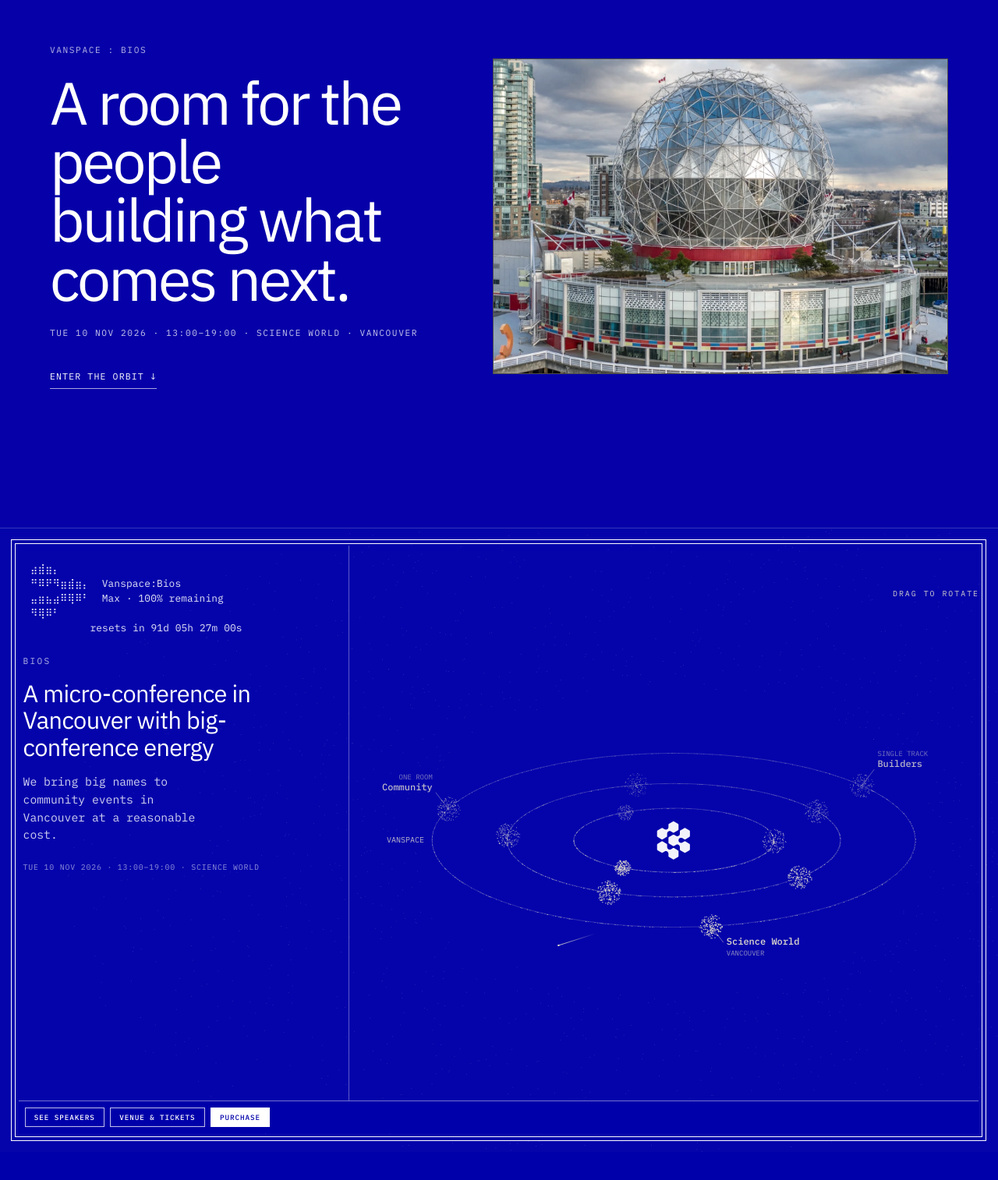
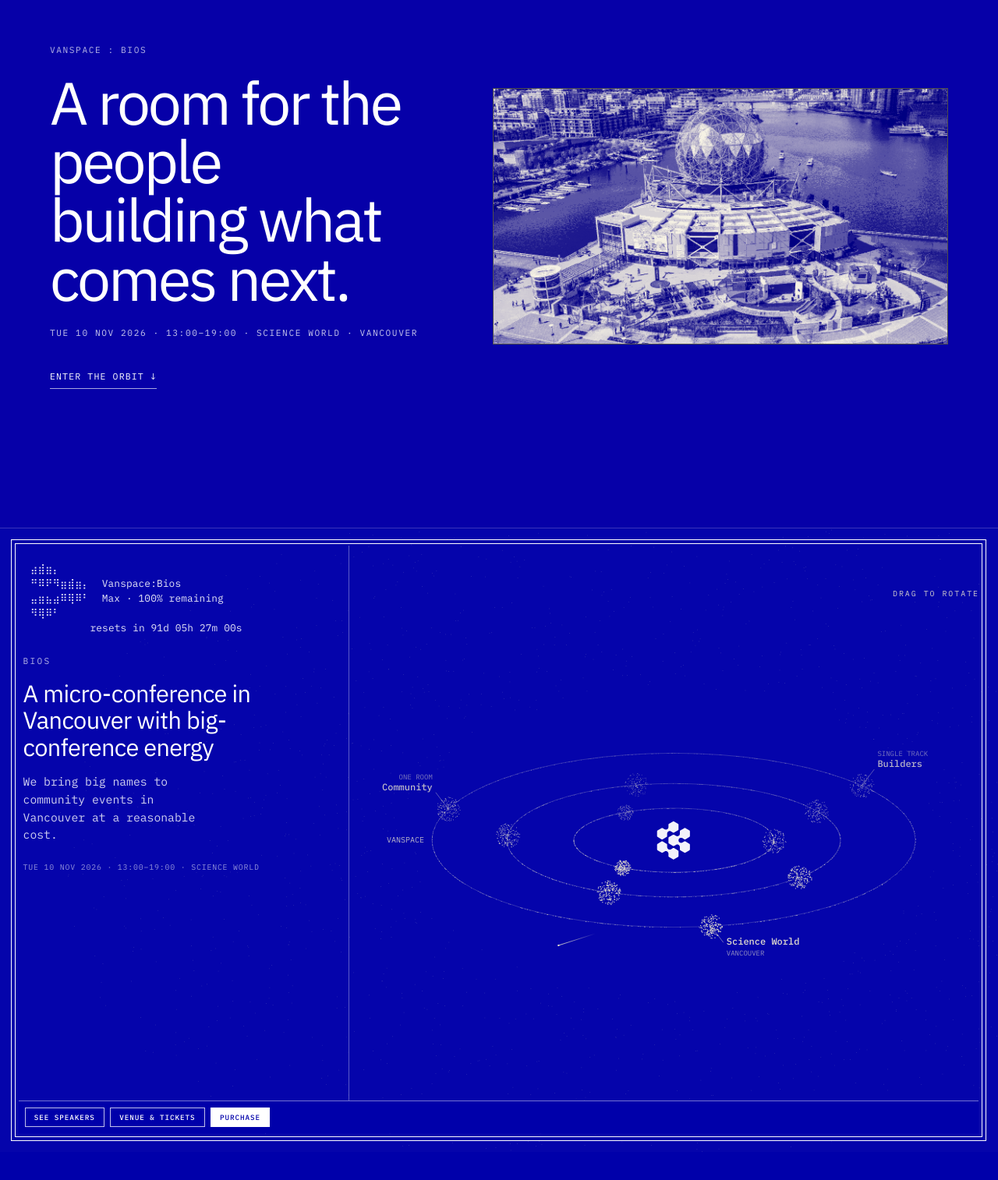
Before and after one commit to Jorybraun/vanspace, a plain HTML site: page site/bios/index.html in a window 1280 px wide. Shown: the part 122-1636 px from the top of the page at 78% size. Drawn offline with Linux system fonts and the light colour scheme; animation ran at ten frames a second.

Commit message:
Use the requested Science World aerial illustration.
Generated with [Devin](https://devin.ai)

Co-Authored-By: Devin <158243242+devin-ai-integration[bot]@users.noreply.github.com>

```diff
--- a/site/bios/index.html
+++ b/site/bios/index.html
@@ -19,15 +19,15 @@
       property="og:description"
       content="Tue 10 Nov 2026 · 1–7pm · Science World, Vancouver. Keynote from Kent C. Dodds, with more speakers to be announced."
     />
-    <meta property="og:image" content="https://vanspace.dev/science-world-hero-photo.jpg" />
-    <meta property="og:image:alt" content="Aerial photograph of Science World, Vancouver." />
+    <meta property="og:image" content="https://vanspace.dev/science-world-aerial-dither-blue.png" />
+    <meta property="og:image:alt" content="Blue dither illustration of Science World, Vancouver." />
     <meta name="twitter:card" content="summary_large_image" />
     <meta name="twitter:title" content="VanSpace — a micro-conference with big-conference energy" />
     <meta
       name="twitter:description"
       content="Tue 10 Nov 2026 · 1–7pm · Science World. Kent C. Dodds and more speakers to be announced."
     />
-    <meta name="twitter:image" content="https://vanspace.dev/science-world-hero-photo.jpg" />
+    <meta name="twitter:image" content="https://vanspace.dev/science-world-aerial-dither-blue.png" />
     <link rel="icon" href="/logo-mark.svg" type="image/svg+xml" />
     <link rel="preconnect" href="https://fonts.googleapis.com" />
     <link rel="preconnect" href="https://fonts.gstatic.com" crossorigin />
@@ -35,7 +35,7 @@
       href="https://fonts.googleapis.com/css2?family=IBM+Plex+Mono:wght@400;500&amp;family=IBM+Plex+Sans:wght@400;500;600;700&amp;display=swap"
       rel="stylesheet"
     />
-    <link rel="stylesheet" href="/styles.css?v=71" />
+    <link rel="stylesheet" href="/styles.css?v=72" />
   </head>
   <body>
     <a class="skip" href="#main">Skip to content</a>
@@ -63,7 +63,7 @@
             <a class="bios-prelude-link" href="#orbit-stage">Enter the orbit ↓</a>
           </div>
           <figure class="bios-prelude-figure">
-            <img src="/science-world-hero-photo.jpg" alt="Aerial photograph of Science World, Vancouver" width="1574" height="1090" loading="eager" decoding="async" />
+            <img src="/science-world-aerial-dither-blue.png" alt="Blue dither illustration of Science World, Vancouver" width="1574" height="1090" loading="eager" decoding="async" />
           </figure>
         </div>
       </section>
@@ -76,7 +76,7 @@
 
           <canvas
             id="orbit-canvas"
-            data-src="/science-world-hero-photo.jpg"
+            data-src="/science-world-aerial-dither-blue.png"
             aria-label="Interactive VanSpace programme map. Drag to rotate. Schedule and tickets are also available further down the page without this animation."
           ></canvas>
 
@@ -96,7 +96,7 @@
                 </div>
               </div>
               <div class="poster-art-frame">
-                <img class="poster-art" src="/science-world-hero-photo.jpg" alt="Aerial photograph of Science World, Vancouver" />
+                <img class="poster-art" src="/science-world-aerial-dither-blue.png" alt="Blue dither illustration of Science World, Vancouver" />
                 <img class="orbit-wordmark" src="/logo-wordmark.svg" alt="van space .dev" />
               </div>
             </div>
@@ -246,7 +246,7 @@
                   <div class="orbit-venue-blueprint">
                     <img
                       class="orbit-day-blueprint-img"
-                      src="/science-world-hero-photo.jpg"
+                      src="/science-world-aerial-dither-blue.png"
                       alt="Science World, Vancouver"
                       width="1800"
                       height="1255"
--- a/site/orbit-hero.js
+++ b/site/orbit-hero.js
@@ -1045,5 +1045,5 @@
     requestAnimationFrame(frame);
   };
   img.onerror = function () { stage.classList.add("is-static"); };
-  img.src = canvas.dataset.src || "/science-world-hero-photo.jpg";
+  img.src = canvas.dataset.src || "/science-world-aerial-dither-blue.png";
 })();
```
Also changed, not shown: site/events/index.html (+2 -2 lines), site/index.html (+2 -2 lines), site/science-world-dome-dither-blue.png (added).
